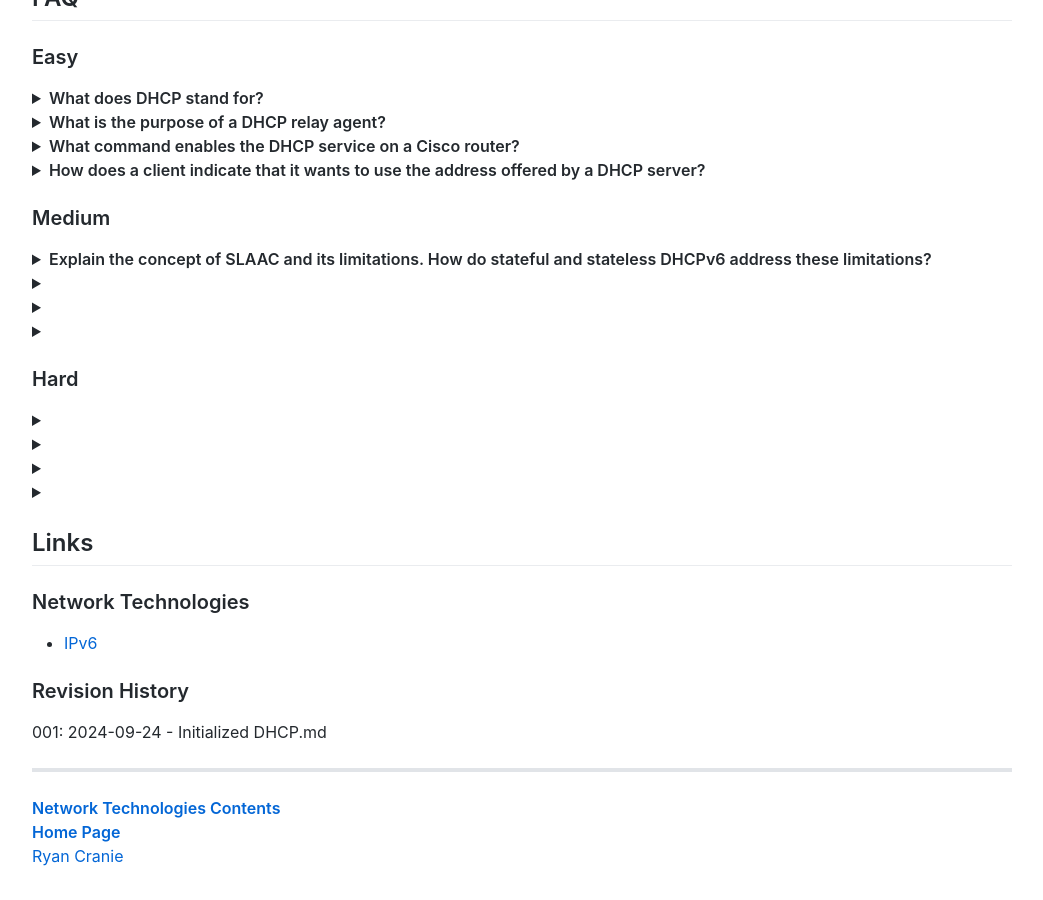
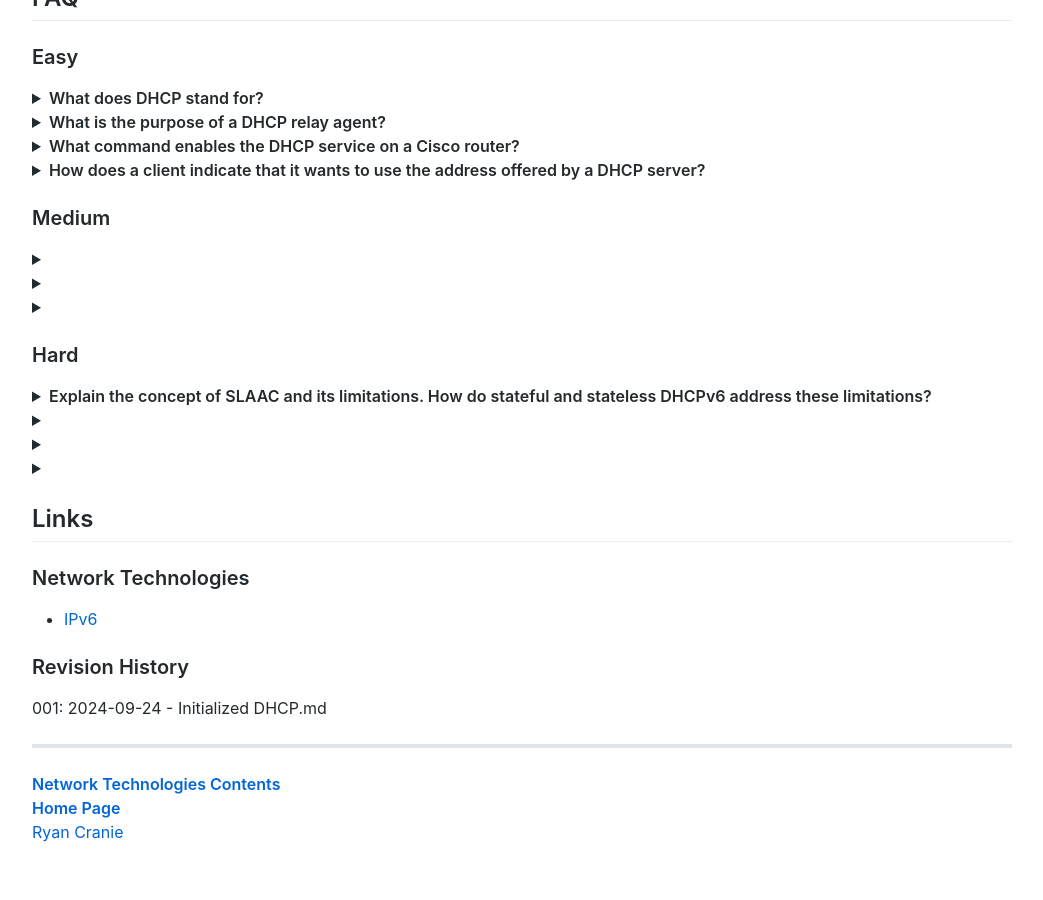
Before and after one commit to ryancranie/notes, a Jekyll site: the page built from Notes/Network Technologies/DHCP.md, in a window 1280 px wide and 900 px high, scrolled down 14741 px. Shown: the whole window, without its empty margins (118-1161 px from the left). Built offline with Jekyll 4.4.1, drawn with Linux system fonts in a browser that asks for light colours; our own code applies the rules of GitHub Pages for plain Markdown files; comment, search, counter and statistics services are not loaded; after the commit the page ends 15617 px from its top, so only the background shows below that.

Commit message:
rc_osint update: 2024-10-14 14:39:33
Affected files:
Notes/Network Technologies/DHCP.md

```diff
--- a/Notes/Network Technologies/DHCP.md
+++ b/Notes/Network Technologies/DHCP.md
@@ -344,14 +344,6 @@ service dhcp: Enables the DHCP service on the router (often unnecessary as it's
 
 ### Medium
 
-<details><summary><b>Explain the concept of SLAAC and its limitations. How do stateful and stateless DHCPv6 address these limitations?
-</b></summary>SLAAC (Stateless Address Autoconfiguration) allows devices to automatically generate their IPv6 address, prefix, and default gateway information from Router Advertisements (RAs) sent by routers.
-<br>
-While this offers simplicity, its limitations include:
-<br>
-<li>Limited Configuration Information: SLAAC only provides basic addressing information. Devices might need additional parameters like DNS server addresses, NTP server information, or domain names, which SLAAC cannot provide.</li>
-<li>Lack of Centralized Management: SLAAC lacks the centralized control provided by DHCP, making it difficult to track and manage address assignments across a network.</li></details>
-
 <details><summary><b></b></summary></details>
 
 <details><summary><b></b></summary></details>
@@ -360,7 +352,18 @@ While this offers simplicity, its limitations include:
 
 ### Hard
 
-<details><summary><b></b></summary></details>
+<details><summary><b>Explain the concept of SLAAC and its limitations. How do stateful and stateless DHCPv6 address these limitations?
+</b></summary>SLAAC (Stateless Address Autoconfiguration) allows devices to automatically generate their IPv6 address, prefix, and default gateway information from Router Advertisements (RAs) sent by routers.
+<br>
+While this offers simplicity, its limitations include:
+<br>
+<li>Limited Configuration Information: SLAAC only provides basic addressing information. Devices might need additional parameters like DNS server addresses, NTP server information, or domain names, which SLAAC cannot provide.</li>
+<li>Lack of Centralized Management: SLAAC lacks the centralized control provided by DHCP, making it difficult to track and manage address assignments across a network.</li>
+<br>
+Stateful DHCPv6 overcomes these limitations by providing a centralized DHCPv6 server that assigns addresses and delivers other configuration parameters. Clients receive all necessary information from the server, ensuring comprehensive configuration and management.
+<br>
+Stateless DHCPv6 combines the benefits of both approaches. Devices still utilize SLAAC for address assignment but obtain additional configuration parameters from a DHCPv6 server, providing both autoconfiguration and comprehensive configuration options.
+</details>
 
 <details><summary><b></b></summary></details>
 
```
